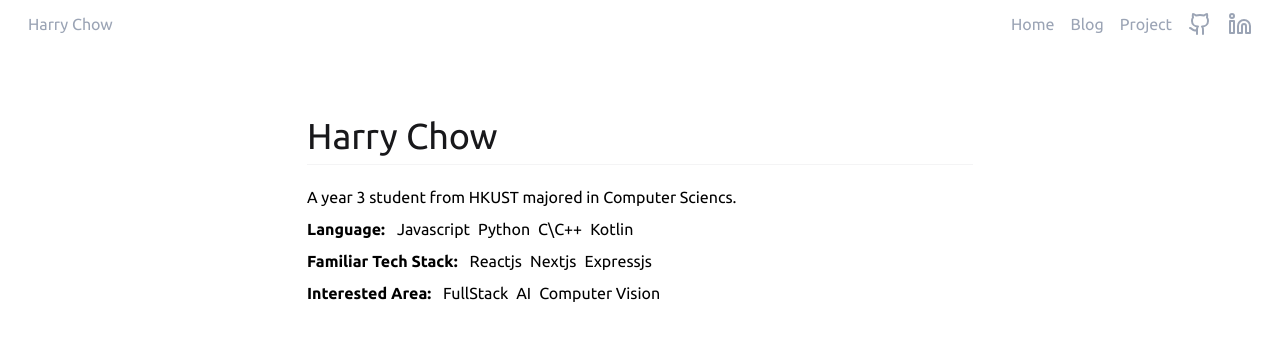
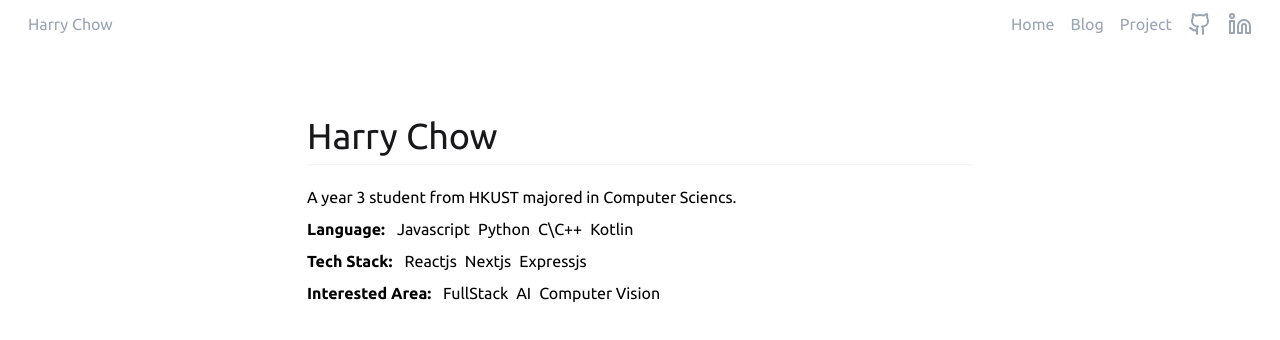
Before and after one commit to momingse/simple-blog, a React (Vite) app: page / in a window 1280 px wide. Shown: the top 340 px of the page. Built offline with nearby package versions, Linux system fonts and the light colour scheme; what tailwind-highlightjs would draw is missing.

Commit message:
style: add animation to page

```diff
--- a/src/pages/Blog.tsx
+++ b/src/pages/Blog.tsx
@@ -1,5 +1,6 @@
 import { blogsInfo } from "../App";
 import BlogCard from "../components/BlogCard";
+import FadeInWrapper from "../components/FadeInWrapper";
 
 export default function Blog() {
   return (
@@ -9,7 +10,10 @@ export default function Blog() {
           <h1 className="font-light text-4xl text-zinc-900">Blog</h1>
         </div>
       </div>
-      <div className="flex flex-col gap-4 w-full justify-center self-center">
+      <FadeInWrapper
+        key={"blog"}
+        className="flex flex-col gap-4 w-full justify-center self-center"
+      >
         {blogsInfo.map(({ date, topics, name }) => {
           return (
             <BlogCard
@@ -21,7 +25,7 @@ export default function Blog() {
             />
           );
         })}
-      </div>
+      </FadeInWrapper>
     </div>
   );
 }
--- a/src/pages/Home.tsx
+++ b/src/pages/Home.tsx
@@ -1,10 +1,11 @@
+import FadeInWrapper from "../components/FadeInWrapper";
 import { SSR } from "./Project";
 
 type HomeInfo = {
   name: string;
   descipion: string;
   languages: string[];
-  mainTechStack: string[];
+  techStack: string[];
   interestedArea: string[];
 };
 
@@ -13,11 +14,13 @@ type HomeProps = {
 };
 
 const Home: SSR<HomeProps> = ({ homeInfo }) => {
-  const { name, descipion, languages, mainTechStack, interestedArea } =
-    homeInfo;
+  const { name, descipion, languages, techStack, interestedArea } = homeInfo;
 
   return (
-    <div className="flex flex-col max-w-[666px] pt-3 font-b m-auto gap-2">
+    <FadeInWrapper
+      key={"home"}
+      className="flex flex-col max-w-[666px] pt-3 font-b m-auto gap-2"
+    >
       <h1 className="font-light text-4xl text-zinc-900">{name}</h1>
       <div>{descipion}</div>
       <div>
@@ -31,8 +34,8 @@ const Home: SSR<HomeProps> = ({ homeInfo }) => {
         })}
       </div>
       <div>
-        <span className="font-bold">Familiar Tech Stack: </span>
-        {mainTechStack.map((tech) => {
+        <span className="font-bold">Tech Stack: </span>
+        {techStack.map((tech) => {
           return (
             <span key={tech} className="pl-2">
               {tech}
@@ -50,7 +53,7 @@ const Home: SSR<HomeProps> = ({ homeInfo }) => {
           );
         })}
       </div>
-    </div>
+    </FadeInWrapper>
   );
 };
 
@@ -60,7 +63,7 @@ Home.getInitialProps = () => {
       name: "Harry Chow",
       descipion: "A year 3 student from HKUST majored in Computer Sciencs.",
       languages: ["Javascript", "Python", "C\\C++", "Kotlin"],
-      mainTechStack: ["Reactjs", "Nextjs", "Expressjs"],
+      techStack: ["Reactjs", "Nextjs", "Expressjs"],
       interestedArea: ["FullStack", "AI", "Computer Vision"],
     },
   } as HomeProps;
--- a/src/pages/Project.tsx
+++ b/src/pages/Project.tsx
@@ -1,5 +1,6 @@
 import { FC } from "react";
 import ProjectCard from "../components/ProjectCard";
+import FadeInWrapper from "../components/FadeInWrapper";
 
 export type ProjectInfo = {
   html_url: string;
@@ -26,9 +27,14 @@ const Project: SSR<ProjectProps> = ({ projectInfo }) => {
           <h1 className="font-light text-4xl text-zinc-900">Project</h1>
         </div>
       </div>
-      {projectInfo.map((repoInfo) => {
-        return <ProjectCard projectInfo={repoInfo} key={repoInfo.html_url} />;
-      })}
+      <FadeInWrapper
+        key={"project"}
+        className="flex flex-col gap-4 w-full justify-center self-center"
+      >
+        {projectInfo.map((repoInfo) => {
+          return <ProjectCard projectInfo={repoInfo} key={repoInfo.html_url} />;
+        })}
+      </FadeInWrapper>
     </div>
   );
 };
```
